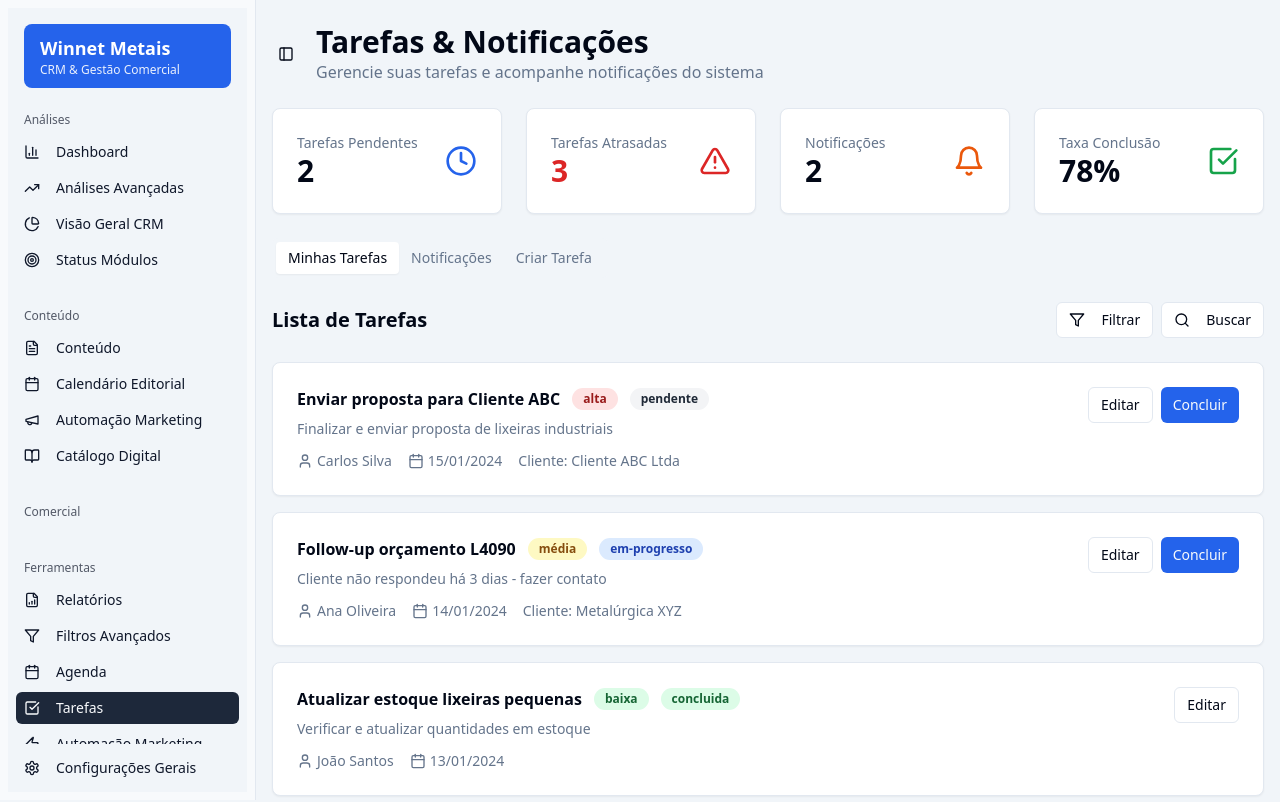
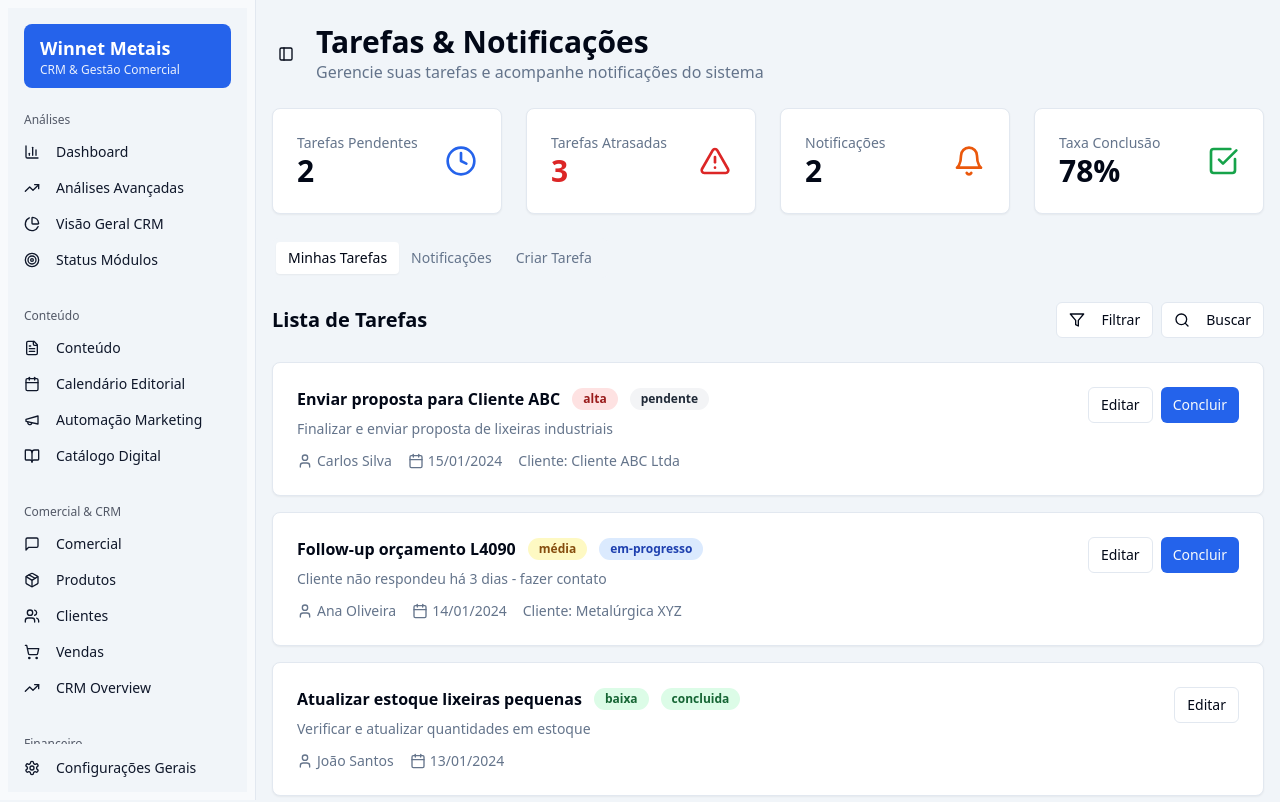
Before and after one commit to WinnetMetais/crmwinnet, a React (Vite) app: page /tasks in a window 1280 px wide. Shown: the top 802 px of the page. Built offline with nearby package versions, Linux system fonts and the light colour scheme.

Commit message:
Fix: Financial module and product visibility
- Restored the Financial module to its original state and made it a top-level menu item.
- Ensured the Products module is visible and accessible.
- Adjusted the Financial page to display financial data.

```diff
--- a/src/App.tsx
+++ b/src/App.tsx
@@ -1,3 +1,4 @@
+
 import React from 'react';
 import { BrowserRouter as Router, Route, Routes } from 'react-router-dom';
 import { ThemeProvider } from "@/components/ui/theme-provider"
@@ -7,6 +8,7 @@ import Products from './pages/Products';
 import Customers from './pages/Customers';
 import Sales from './pages/Sales';
 import Financial from './pages/Financial';
+import Commercial from './pages/Commercial';
 import Reports from './pages/Reports';
 import Filters from './pages/Filters';
 import CRMOverview from './pages/CRMOverview';
@@ -34,6 +36,7 @@ function App() {
             <Route path="/products" element={<Products />} />
             <Route path="/customers" element={<Customers />} />
             <Route path="/sales" element={<Sales />} />
+            <Route path="/commercial" element={<Commercial />} />
             <Route path="/financial" element={<Financial />} />
             <Route path="/crm" element={<CRMOverview />} />
             <Route path="/module-analysis" element={<ModuleAnalysis />} />
--- a/src/components/sidebar/DashboardSidebar.tsx
+++ b/src/components/sidebar/DashboardSidebar.tsx
@@ -14,6 +14,7 @@ import {
 import { AnalysisGroup } from './SidebarGroups/AnalysisGroup';
 import { ContentGroup } from './SidebarGroups/ContentGroup';
 import { CommercialGroup } from './SidebarGroups/CommercialGroup';
+import { FinancialGroup } from './SidebarGroups/FinancialGroup';
 import { ToolsGroup } from './SidebarGroups/ToolsGroup';
 import { ConfigGroup } from './SidebarGroups/ConfigGroup';
 
@@ -38,6 +39,7 @@ const DashboardSidebar = () => {
         <AnalysisGroup isActive={isActive} isActiveGroup={isActiveGroup} />
         <ContentGroup isActive={isActive} isActiveGroup={isActiveGroup} />
         <CommercialGroup isActive={isActive} isActiveGroup={isActiveGroup} />
+        <FinancialGroup isActive={isActive} isActiveGroup={isActiveGroup} />
         <ToolsGroup isActive={isActive} isActiveGroup={isActiveGroup} />
         <ConfigGroup isActive={isActive} isActiveGroup={isActiveGroup} />
       </SidebarContent>
--- a/src/components/sidebar/SidebarGroups/CommercialGroup.tsx
+++ b/src/components/sidebar/SidebarGroups/CommercialGroup.tsx
@@ -2,22 +2,22 @@
 import React from 'react';
 import { Link } from 'react-router-dom';
 import {
-  TrendingUp,
-  Target,
-  ShoppingBag,
-  Users,
-  DollarSign,
-  Calculator
-} from 'lucide-react';
-import {
   SidebarGroup,
+  SidebarGroupLabel,
   SidebarGroupContent,
-  SidebarGroupLabel,
   SidebarMenu,
   SidebarMenuItem,
-  SidebarMenuButton,
+  SidebarMenuButton
 } from "@/components/ui/sidebar";
-import { Collapsible, CollapsibleContent, CollapsibleTrigger } from "@/components/ui/collapsible";
+import {
+  ShoppingCart,
+  Users,
+  MessageSquare,
+  TrendingUp,
+  Package,
+  Calculator,
+  DollarSign
+} from 'lucide-react';
 
 interface CommercialGroupProps {
   isActive: (path: string) => boolean;
@@ -25,49 +25,39 @@ interface CommercialGroupProps {
 }
 
 export const CommercialGroup = ({ isActive, isActiveGroup }: CommercialGroupProps) => {
-  const commercialPaths = ['/sales', '/customers', '/products', '/promotions', '/financial'];
-
   return (
-    <Collapsible defaultOpen={isActiveGroup(commercialPaths)}>
     <SidebarGroup>
-        <SidebarGroupLabel asChild>
-          <CollapsibleTrigger className="group/collapsible">
-            Comercial
-          </CollapsibleTrigger>
-        </SidebarGroupLabel>
-        <CollapsibleContent>
+      <SidebarGroupLabel>Comercial & CRM</SidebarGroupLabel>
       <SidebarGroupContent>
         <SidebarMenu>
           <SidebarMenuItem>
             <SidebarMenuButton
-                  isActive={isActive('/sales')}
+              isActive={isActive('/commercial')}
               asChild
             >
               <Link
-                    to="/sales"
+                to="/commercial"
                 className="w-full flex items-center"
               >
-                    <TrendingUp className="mr-2 h-4 w-4" />
-                    <span>Vendas</span>
+                <MessageSquare className="mr-2 h-4 w-4" />
+                <span>Comercial</span>
               </Link>
             </SidebarMenuButton>
           </SidebarMenuItem>
-
           <SidebarMenuItem>
             <SidebarMenuButton
-                  isActive={isActive('/financial')}
+              isActive={isActive('/products')}
               asChild
             >
               <Link
-                    to="/financial"
+                to="/products"
                 className="w-full flex items-center"
               >
-                    <Calculator className="mr-2 h-4 w-4" />
-                    <span>Financeiro</span>
+                <Package className="mr-2 h-4 w-4" />
+                <span>Produtos</span>
               </Link>
             </SidebarMenuButton>
           </SidebarMenuItem>
-
           <SidebarMenuItem>
             <SidebarMenuButton
               isActive={isActive('/customers')}
@@ -82,40 +72,36 @@ export const CommercialGroup = ({ isActive, isActiveGroup }: CommercialGroupProp
               </Link>
             </SidebarMenuButton>
           </SidebarMenuItem>
-
           <SidebarMenuItem>
             <SidebarMenuButton
-                  isActive={isActive('/products')}
+              isActive={isActive('/sales')}
               asChild
             >
               <Link
-                    to="/products"
+                to="/sales"
                 className="w-full flex items-center"
               >
-                    <ShoppingBag className="mr-2 h-4 w-4" />
-                    <span>Produtos</span>
+                <ShoppingCart className="mr-2 h-4 w-4" />
+                <span>Vendas</span>
               </Link>
             </SidebarMenuButton>
           </SidebarMenuItem>
-
           <SidebarMenuItem>
             <SidebarMenuButton
-                  isActive={isActive('/promotions')}
+              isActive={isActive('/crm')}
               asChild
             >
               <Link
-                    to="/promotions"
+                to="/crm"
                 className="w-full flex items-center"
               >
-                    <Target className="mr-2 h-4 w-4" />
-                    <span>Promoções</span>
+                <TrendingUp className="mr-2 h-4 w-4" />
+                <span>CRM Overview</span>
               </Link>
             </SidebarMenuButton>
           </SidebarMenuItem>
         </SidebarMenu>
       </SidebarGroupContent>
-        </CollapsibleContent>
     </SidebarGroup>
-    </Collapsible>
   );
 };
--- /dev/null
+++ b/src/components/sidebar/SidebarGroups/FinancialGroup.tsx
@@ -0,0 +1,48 @@
+
+import React from 'react';
+import { Link } from 'react-router-dom';
+import {
+  SidebarGroup,
+  SidebarGroupLabel,
+  SidebarGroupContent,
+  SidebarMenu,
+  SidebarMenuItem,
+  SidebarMenuButton
+} from "@/components/ui/sidebar";
+import {
+  DollarSign,
+  Calculator,
+  TrendingUp,
+  PieChart
+} from 'lucide-react';
+
+interface FinancialGroupProps {
+  isActive: (path: string) => boolean;
+  isActiveGroup: (paths: string[]) => boolean;
+}
+
+export const FinancialGroup = ({ isActive, isActiveGroup }: FinancialGroupProps) => {
+  return (
+    <SidebarGroup>
+      <SidebarGroupLabel>Financeiro</SidebarGroupLabel>
+      <SidebarGroupContent>
+        <SidebarMenu>
+          <SidebarMenuItem>
+            <SidebarMenuButton
+              isActive={isActive('/financial')}
+              asChild
+            >
+              <Link
+                to="/financial"
+                className="w-full flex items-center"
+              >
+                <DollarSign className="mr-2 h-4 w-4" />
+                <span>Financeiro</span>
+              </Link>
+            </SidebarMenuButton>
+          </SidebarMenuItem>
+        </SidebarMenu>
+      </SidebarGroupContent>
+    </SidebarGroup>
+  );
+};
--- a/src/components/sidebar/index.ts
+++ b/src/components/sidebar/index.ts
@@ -4,4 +4,6 @@ export { default as DashboardSidebar } from './DashboardSidebar';
 export { AnalysisGroup } from './SidebarGroups/AnalysisGroup';
 export { ContentGroup } from './SidebarGroups/ContentGroup';
 export { CommercialGroup } from './SidebarGroups/CommercialGroup';
+export { FinancialGroup } from './SidebarGroups/FinancialGroup';
 export { ToolsGroup } from './SidebarGroups/ToolsGroup';
+export { ConfigGroup } from './SidebarGroups/ConfigGroup';
--- /dev/null
+++ b/src/pages/Commercial.tsx
@@ -0,0 +1,64 @@
+
+import React, { useState } from 'react';
+import { SidebarProvider, SidebarTrigger } from "@/components/ui/sidebar";
+import DashboardSidebar from "@/components/DashboardSidebar";
+import { Tabs, TabsContent, TabsList, TabsTrigger } from "@/components/ui/tabs";
+import { WhatsAppIntegration } from "@/components/commercial/WhatsAppIntegration";
+import { QuoteEmailSender } from "@/components/commercial/QuoteEmailSender";
+import { CommissionSystem } from "@/components/commercial/CommissionSystem";
+import { SalesGoalsControl } from "@/components/commercial/SalesGoalsControl";
+import { NegotiationHistory } from "@/components/commercial/NegotiationHistory";
+
+const Commercial = () => {
+  return (
+    <SidebarProvider defaultOpen={true}>
+      <div className="flex min-h-screen w-full">
+        <DashboardSidebar />
+
+        <div className="flex-1">
+          <div className="container mx-auto py-6 px-4">
+            <div className="flex items-center space-x-4 mb-6">
+              <SidebarTrigger />
+              <div>
+                <h1 className="text-3xl font-bold">Módulo Comercial</h1>
+                <p className="text-muted-foreground">Gestão completa do processo comercial da Winnet Metais</p>
+              </div>
+            </div>
+
+            <Tabs defaultValue="whatsapp" className="space-y-6">
+              <TabsList className="grid grid-cols-5 w-full">
+                <TabsTrigger value="whatsapp">WhatsApp</TabsTrigger>
+                <TabsTrigger value="email">Email</TabsTrigger>
+                <TabsTrigger value="commission">Comissões</TabsTrigger>
+                <TabsTrigger value="goals">Metas</TabsTrigger>
+                <TabsTrigger value="negotiations">Negociações</TabsTrigger>
+              </TabsList>
+
+              <TabsContent value="whatsapp">
+                <WhatsAppIntegration />
+              </TabsContent>
+
+              <TabsContent value="email">
+                <QuoteEmailSender />
+              </TabsContent>
+
+              <TabsContent value="commission">
+                <CommissionSystem />
+              </TabsContent>
+
+              <TabsContent value="goals">
+                <SalesGoalsControl />
+              </TabsContent>
+
+              <TabsContent value="negotiations">
+                <NegotiationHistory />
+              </TabsContent>
+            </Tabs>
+          </div>
+        </div>
+      </div>
+    </SidebarProvider>
+  );
+};
+
+export default Commercial;
--- a/src/pages/Financial.tsx
+++ b/src/pages/Financial.tsx
@@ -3,11 +3,11 @@ import React, { useState } from 'react';
 import { SidebarProvider, SidebarTrigger } from "@/components/ui/sidebar";
 import DashboardSidebar from "@/components/DashboardSidebar";
 import { Tabs, TabsContent, TabsList, TabsTrigger } from "@/components/ui/tabs";
-import { WhatsAppIntegration } from "@/components/commercial/WhatsAppIntegration";
-import { QuoteEmailSender } from "@/components/commercial/QuoteEmailSender";
-import { CommissionSystem } from "@/components/commercial/CommissionSystem";
-import { SalesGoalsControl } from "@/components/commercial/SalesGoalsControl";
-import { NegotiationHistory } from "@/components/commercial/NegotiationHistory";
+import { FinancialDashboard } from "@/components/financial/FinancialDashboard";
+import { CashFlowManager } from "@/components/financial/CashFlowManager";
+import { ExpenseControl } from "@/components/financial/ExpenseControl";
+import { RevenueAnalysis } from "@/components/financial/RevenueAnalysis";
+import { ChannelAnalysis } from "@/components/financial/ChannelAnalysis";
 
 const Financial = () => {
   return (
@@ -20,38 +20,38 @@ const Financial = () => {
             <div className="flex items-center space-x-4 mb-6">
               <SidebarTrigger />
               <div>
-                <h1 className="text-3xl font-bold">Módulo Comercial Avançado</h1>
-                <p className="text-muted-foreground">Gestão completa do processo comercial da Winnet Metais</p>
+                <h1 className="text-3xl font-bold">Módulo Financeiro</h1>
+                <p className="text-muted-foreground">Gestão completa das finanças da Winnet Metais</p>
               </div>
             </div>
 
-            <Tabs defaultValue="whatsapp" className="space-y-6">
+            <Tabs defaultValue="dashboard" className="space-y-6">
               <TabsList className="grid grid-cols-5 w-full">
-                <TabsTrigger value="whatsapp">WhatsApp</TabsTrigger>
-                <TabsTrigger value="email">Email</TabsTrigger>
-                <TabsTrigger value="commission">Comissões</TabsTrigger>
-                <TabsTrigger value="goals">Metas</TabsTrigger>
-                <TabsTrigger value="negotiations">Negociações</TabsTrigger>
+                <TabsTrigger value="dashboard">Dashboard</TabsTrigger>
+                <TabsTrigger value="cashflow">Fluxo de Caixa</TabsTrigger>
+                <TabsTrigger value="expenses">Despesas</TabsTrigger>
+                <TabsTrigger value="revenue">Receitas</TabsTrigger>
+                <TabsTrigger value="channels">Canais</TabsTrigger>
               </TabsList>
 
-              <TabsContent value="whatsapp">
-                <WhatsAppIntegration />
+              <TabsContent value="dashboard">
+                <FinancialDashboard data={{}} />
               </TabsContent>
 
-              <TabsContent value="email">
-                <QuoteEmailSender />
+              <TabsContent value="cashflow">
+                <CashFlowManager />
               </TabsContent>
 
-              <TabsContent value="commission">
-                <CommissionSystem />
+              <TabsContent value="expenses">
+                <ExpenseControl />
               </TabsContent>
 
-              <TabsContent value="goals">
-                <SalesGoalsControl />
+              <TabsContent value="revenue">
+                <RevenueAnalysis />
               </TabsContent>
 
-              <TabsContent value="negotiations">
-                <NegotiationHistory />
+              <TabsContent value="channels">
+                <ChannelAnalysis />
               </TabsContent>
             </Tabs>
           </div>
```
Lines whose indentation alone changed are shown as unchanged.
